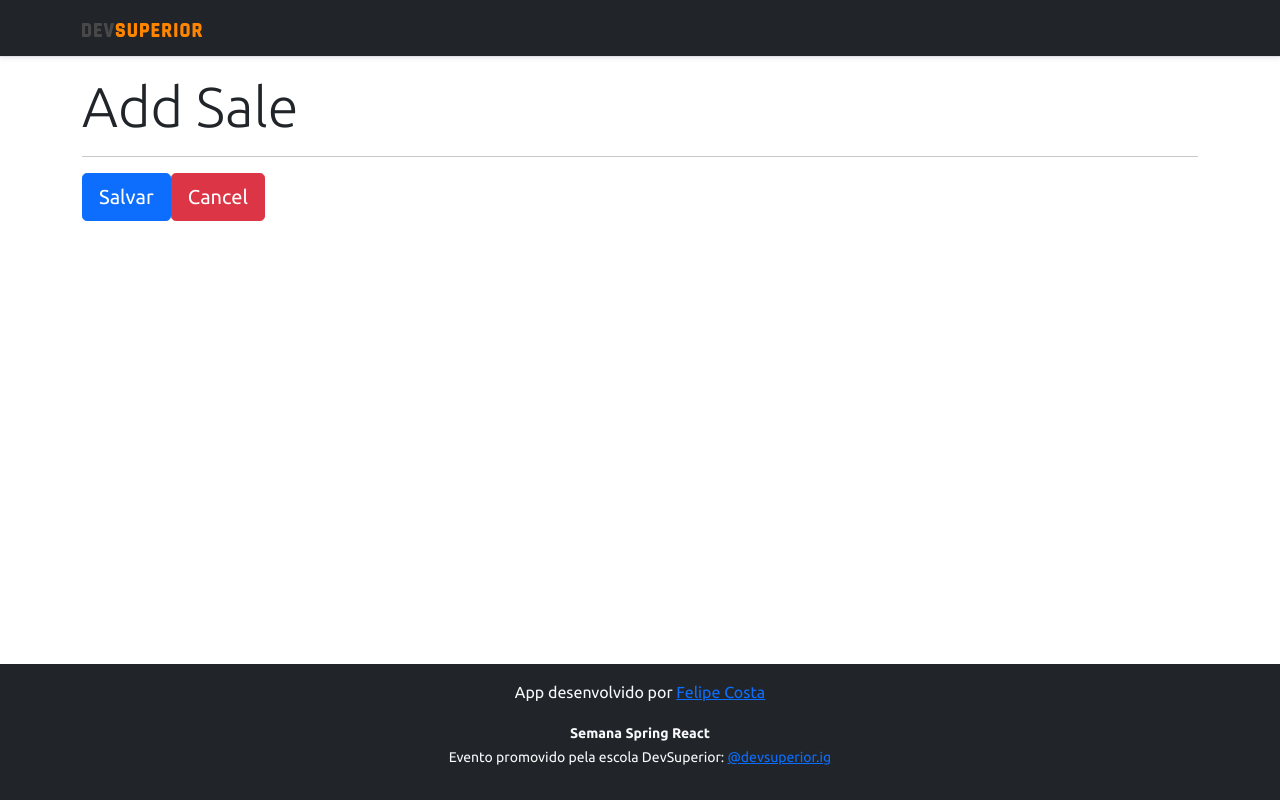
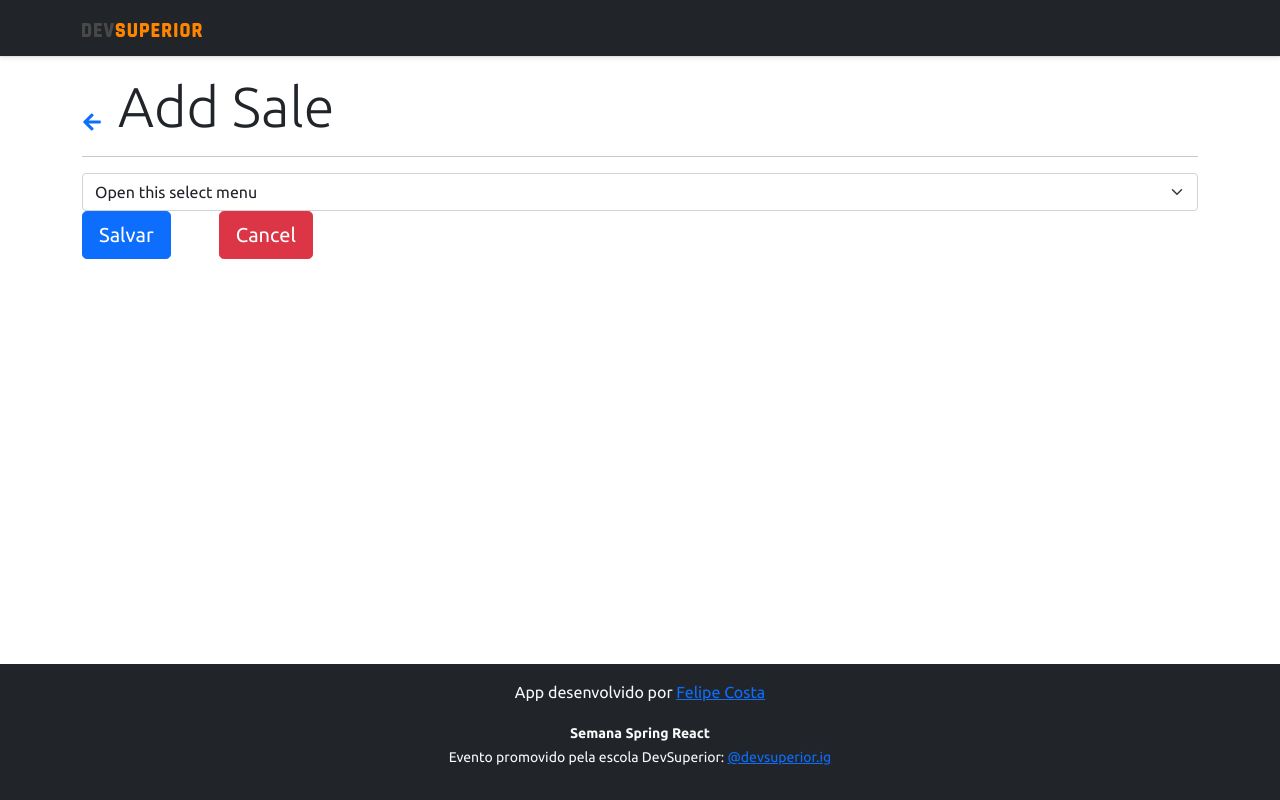
Before and after one commit to felipecosta-silva/projeto-sds3, a React (Create React App) app in the folder frontend/: page /addsale in a window 1280 px wide. Built offline with nearby package versions, Linux system fonts and the light colour scheme; no server answers.

Commit message:
seta back

```diff
--- a/frontend/src/pages/AddSale/index.tsx
+++ b/frontend/src/pages/AddSale/index.tsx
@@ -1,6 +1,7 @@
 import Footer from "components/Footer";
 import NavBar from "components/NavBar";
 import { Link } from "react-router-dom";
+import { FaArrowLeft } from "react-icons/fa";
 
 
 const AddSale = () => {
@@ -11,13 +12,24 @@ const AddSale = () => {
       <div className="container">
         <div className="jumbotron">
           <h1 className="display-4">
+            <Link className="fs-5 me-3 my-auto" to="/dashboard">
+              <FaArrowLeft />
+            </Link>
             Add Sale
           </h1>
           <hr />
-          <Link className="btn btn-primary mr-5 btn-lg" to="/dashboard">
+          <div>
+            <select className="form-select" aria-label="Default select example">
+              <option selected>Open this select menu</option>
+              <option value="1">One</option>
+              <option value="2">Two</option>
+              <option value="3">Three</option>
+            </select>
+          </div>
+          <Link className="btn btn-primary btn-lg" to="/dashboard">
             Salvar
           </Link>
-          <Link className="btn btn-danger btn-lg" to="/dashboard">
+          <Link className="btn btn-danger ms-5 btn-lg" to="/dashboard">
             Cancel
           </Link>
         </div>
```
